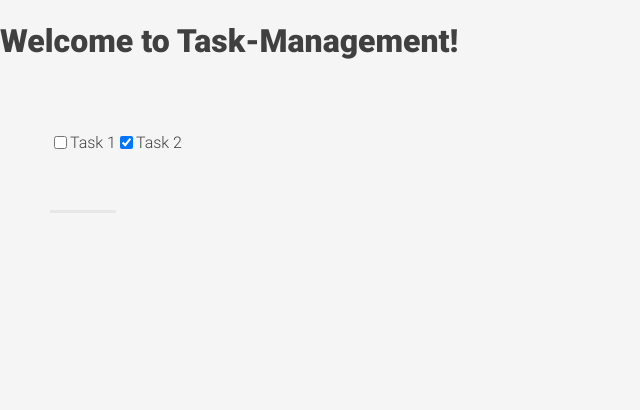
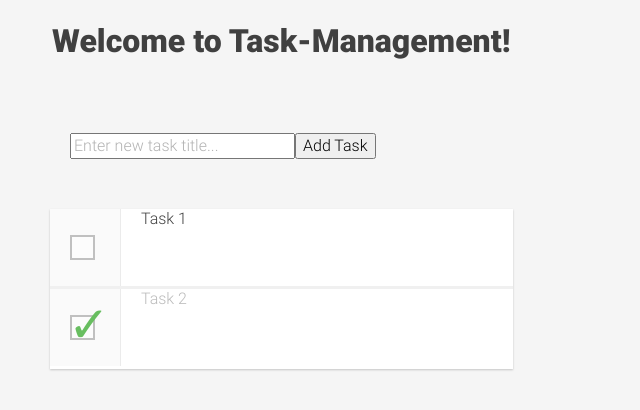
Before and after one commit to owezzy/TaskManagement, an Angular app: page / in a window 1280 px wide. Shown: the top 410 px of the page, without its empty margins (0-640 px from the left). Built offline with nearby package versions, Linux system fonts and the light colour scheme; a web font is replaced by a local one.

Commit message:
add task interface model

```diff
--- a/src/app/app.module.ts
+++ b/src/app/app.module.ts
@@ -5,13 +5,15 @@ import { AppComponent } from './app.component';
 import { TaskListComponent } from './tasks/task-list/task-list.component';
 import { TaskComponent } from './tasks/task/task.component';
 import { EnterTaskComponent } from './tasks/enter-task/enter-task.component';
+import { CheckboxComponent } from './ui/checkbox/checkbox.component';
 
 @NgModule({
   declarations: [
     AppComponent,
     TaskListComponent,
     TaskComponent,
-    EnterTaskComponent
+    EnterTaskComponent,
+    CheckboxComponent
   ],
   imports: [
     BrowserModule
--- /dev/null
+++ b/src/app/model.ts
@@ -0,0 +1,5 @@
+export interface Task {
+  id?: number;
+  title: string;
+  done: boolean;
+}
--- a/src/app/tasks/task-list/task-list.component.html
+++ b/src/app/tasks/task-list/task-list.component.html
@@ -1,3 +1,6 @@
-<app-task *ngFor="let task of tasks"
-          [task]="task">
-</app-task>
+<app-enter-task (outEnterTask)="addTask($event)"></app-enter-task>
+<div class="tasks">
+  <app-task *ngFor="let task of tasks"
+            [task]="task">
+  </app-task>
+</div>
--- a/src/app/tasks/task-list/task-list.component.ts
+++ b/src/app/tasks/task-list/task-list.component.ts
@@ -10,4 +10,11 @@ export class TaskListComponent  {
     {id: 1, title: 'Task 1', done: false},
     {id: 2, title: 'Task 2', done: true}
   ];
+
+  addTask(title: string) {
+    this.tasks.push({
+      id: 1,
+      title, done: false
+    });
+  }
 }
--- a/src/app/tasks/task/task.component.html
+++ b/src/app/tasks/task/task.component.html
@@ -1,2 +1,3 @@
-<input type="checkbox" [checked]="task.done">
+<app-checkbox [checked]="task.done"
+              (outCheck)="task.done = $event"></app-checkbox>
 <div>{{task.title}}</div>
--- a/src/app/tasks/task/task.component.ts
+++ b/src/app/tasks/task/task.component.ts
@@ -1,4 +1,4 @@
-import {Component, Input, ViewEncapsulation} from '@angular/core';
+import {Component, HostBinding, Input, ViewEncapsulation} from '@angular/core';
 
 @Component({
   selector: 'app-task',
@@ -9,4 +9,8 @@ import {Component, Input, ViewEncapsulation} from '@angular/core';
 export class TaskComponent {
   @Input() task: any;
 
+  @HostBinding('class.done')
+  get done() {
+    return this.task && this.task.done;
+  }
 }
```
